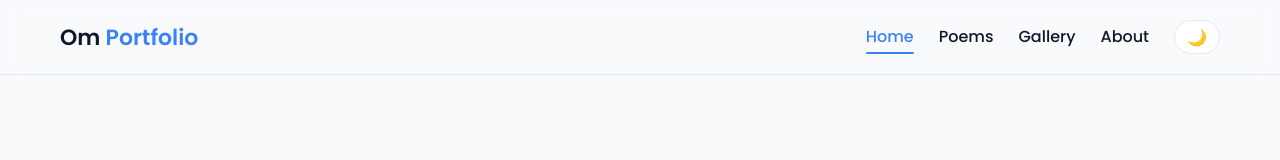
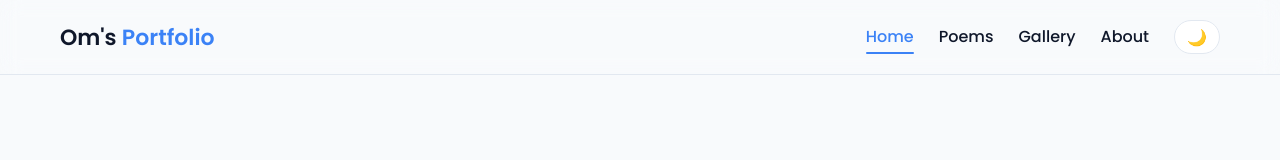
Before and after one commit to edahnXC/PortfolioCMS, an Angular app in the folder frontend/: page / in a window 1280 px wide. Shown: the top 160 px of the page. Built offline with nearby package versions, Linux system fonts and the light colour scheme; no server answers.

Commit message:
improved a bit of  css

```diff
--- a/frontend/src/app/admin/dashboard/dashboard.html
+++ b/frontend/src/app/admin/dashboard/dashboard.html
@@ -3,7 +3,7 @@
   <!-- Sidebar -->
   <aside class="sidebar" [class.open]="sidebarOpen">
     <div class="sidebar-header">
-      <span class="sidebar-logo">Om <span>Admin</span></span>
+      <span class="sidebar-logo">Admin</span>
       <button class="sidebar-close" (click)="sidebarOpen = false">✕</button>
     </div>
 
@@ -44,7 +44,7 @@
         <button class="admin-theme-btn" (click)="toggleAdminTheme()" [title]="adminDark ? 'Switch to light' : 'Switch to dark'">
           {{ adminDark ? '☀️' : '🌙' }}
         </button>
-        <a routerLink="/gallery" target="_blank" class="view-site-btn">View Site ↗</a>
+        <a routerLink="/" target="_blank" class="view-site-btn">View Site ↗</a>
       </div>
     </header>
 
--- a/frontend/src/app/app.html
+++ b/frontend/src/app/app.html
@@ -2,7 +2,7 @@
 <ng-container *ngIf="!isAdminRoute">
 
   <nav class="navbar">
-    <a class="logo" routerLink="/">Om <span>Portfolio</span></a>
+    <a class="logo" routerLink="/">Om's <span>Portfolio</span></a>
 
     <div class="nav-right">
       <div class="nav-links">
```
